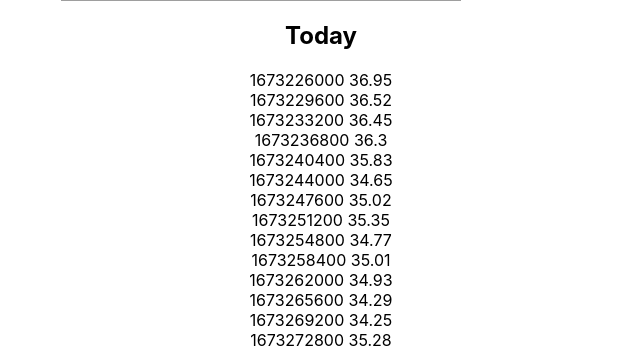
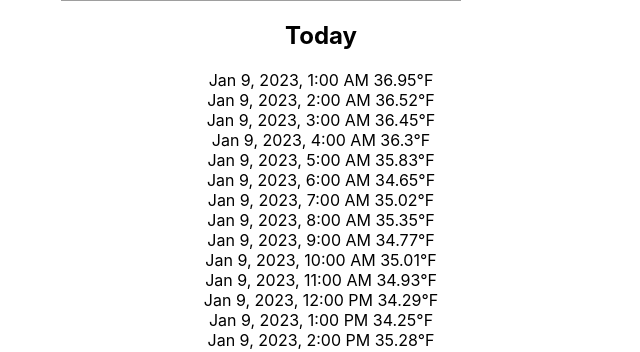
Before and after one commit to salcode/weather, a React (Create React App) app: page / in a window 1280 px wide. Shown: the part 440-792 px from the top of the page, without its empty margins (319-959 px from the left). Built offline with nearby package versions, Linux system fonts and the light colour scheme; grey boxes are pictures that could not be loaded.

Commit message:
Use LocalTime component in Today

```diff
--- a/src/components/Today/index.js
+++ b/src/components/Today/index.js
@@ -1,3 +1,5 @@
+import LocalTime from "../LocalTime";
+
 export default function Today({
   daily,
   hourly
@@ -7,7 +9,7 @@ export default function Today({
     <ul>
       {
         hourly.map((data) => <li key={data.dt}>
-          {data.dt} {data.temp}
+          <LocalTime dt={data.dt} /> {data.temp}&deg;F
         </li>)
       }
     </ul>
```
